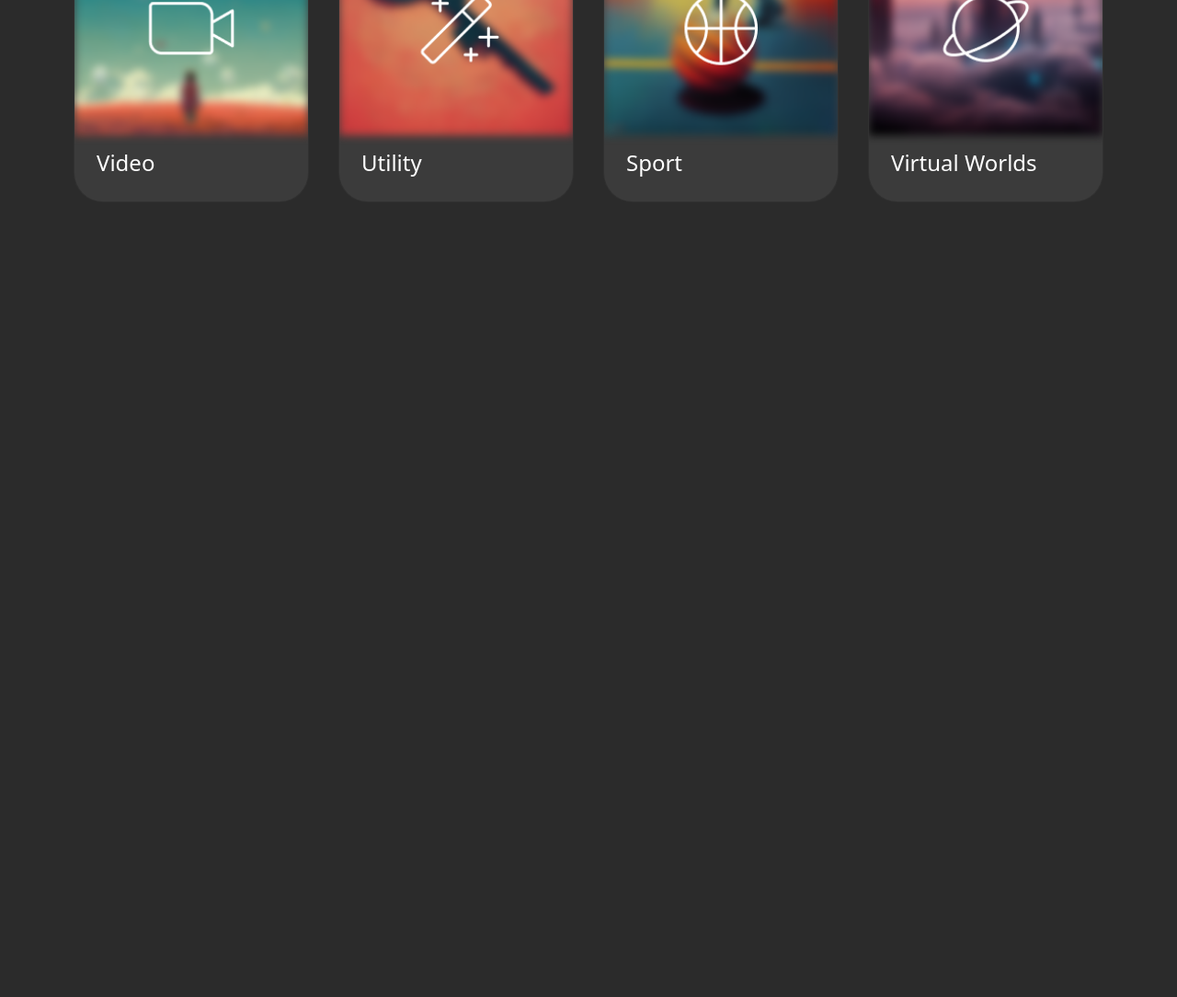
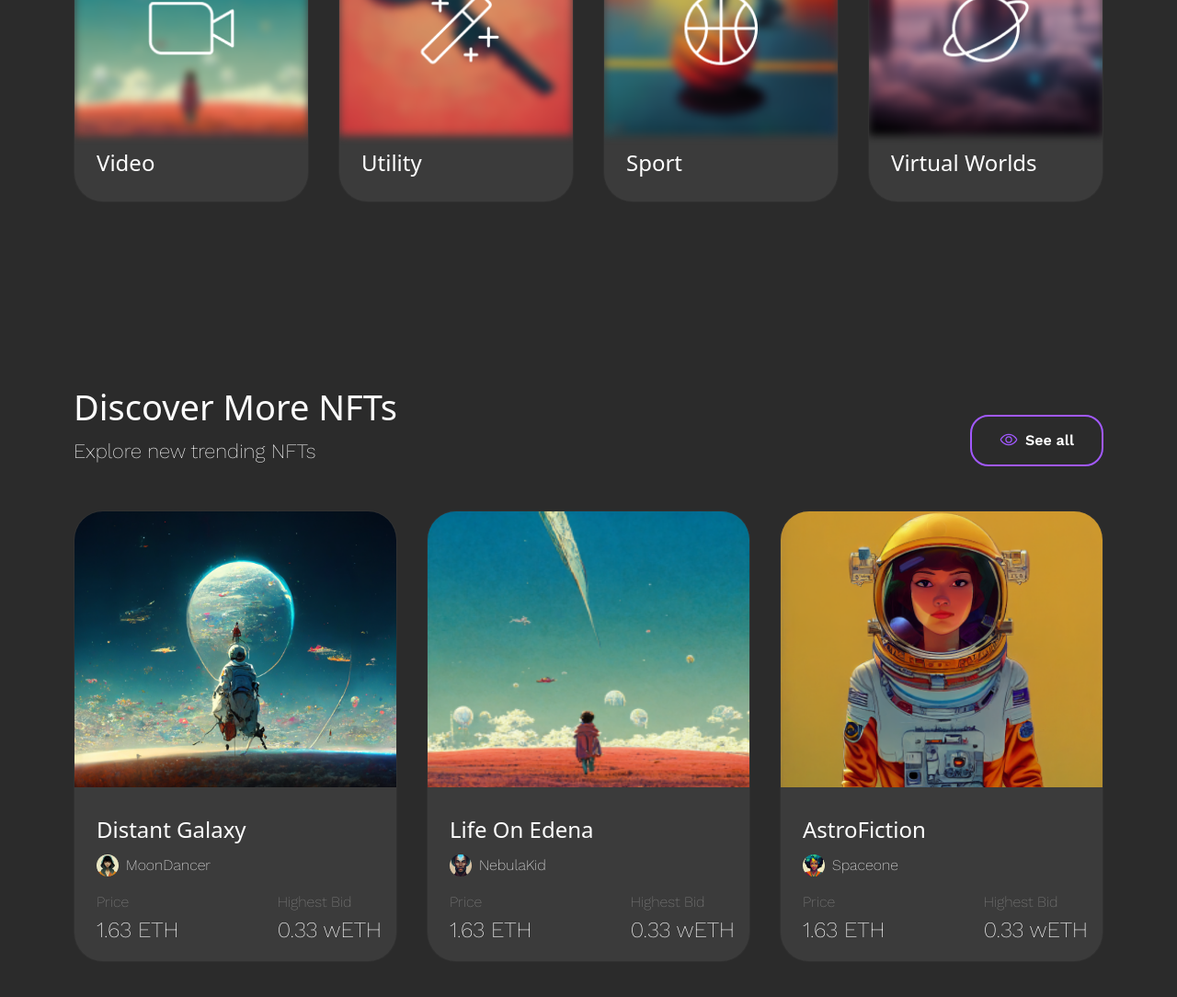
Before and after one commit to QV1LL/html-css-final-project-NFT-site-, a plain HTML site: page homepage.html in a window 1280 px wide. Shown: the part 3578-4662 px from the top of the page at 92% size. Before the commit the page ends 3878 px from the top, so only its background shows below. Drawn offline with nearby package versions, Linux system fonts and the light colour scheme.

Commit message:
Continue develop homepage, add some adaptive design

```diff
--- a/css/homePage.css
+++ b/css/homePage.css
@@ -39,6 +39,11 @@ figcaption {
   font-size: 22px;
   font-weight: 200;
   margin: 0;
+}
+
+.adaptive-button {
+  margin-top: 3em;
+  display: none !important;
 }
 
 .content__hero-section {
@@ -237,6 +242,30 @@ figcaption {
   }
 }
 
+.discover-more-nfts__cards-grid {
+  display: grid;
+  margin-top: 3em;
+  grid-template-columns: repeat(3, 1fr);
+  gap: 2em;
+
+  .card {
+    width: 100% !important;
+
+    .card-img-top {
+      height: 300px;
+    }
+  }
+
+  .description {
+    font-size: 1em;
+    color: #858584;
+  }
+
+  .text-white {
+    font-size: 1.5em;
+  }
+}
+
 @media (width < 1070px) {
   .card-row__card {
     flex-basis: 50% !important;
@@ -244,6 +273,14 @@ figcaption {
 
   .card-row__card:nth-child(2) {
     display: none;
+  }
+
+  .discover-more-nfts__cards-grid {
+    grid-template-columns: 1fr 1fr;
+
+    .card:nth-child(3) {
+      display: none;
+    }
   }
 
   .top-rated-artists__cards-grid .card:nth-child(n + 7) {
@@ -307,7 +344,26 @@ figcaption {
     display: none;
   }
 
-  .transparent-button {
+  .top-rated-artists__heading button {
     display: none !important;
   }
+
+  .discover-more-nfts__cards-grid {
+    grid-template-columns: 1fr;
+
+    .card:nth-child(3) {
+      display: block;
+    }
+
+    .card {
+      .card-img-top {
+        height: auto;
+      }
+    }
+  }
+
+  .adaptive-button {
+    display: block !important;
+    width: 100%;
+  }
 }
--- a/homepage.html
+++ b/homepage.html
@@ -427,6 +427,12 @@ https://cdn.jsdelivr.net/npm/reset-css@5.0.2/reset.min.css
               </div>
             </div>
           </div>
+          <button
+            class="button transparent-button adaptive-button d-flex gap-2"
+          >
+            <img src="./img/homePageImgs/RocketLaunchPurple.png" alt="user" />
+            <figcaption>View Rankings</figcaption>
+          </button>
         </div>
 
         <div class="content__browse-categories">
@@ -577,6 +583,103 @@ https://cdn.jsdelivr.net/npm/reset-css@5.0.2/reset.min.css
             </div>
           </div>
         </div>
+
+        <div class="content__discover-more-nfts">
+          <div
+            class="top-rated-artists__heading d-flex justify-content-between align-items-end"
+          >
+            <div>
+              <h3>Discover More NFTs</h3>
+              <p class="description">Explore new trending NFTs</p>
+            </div>
+            <button class="button transparent-button d-flex gap-2">
+              <img src="./img/homePageImgs/Eye.svg" alt="user" />
+              <figcaption>See all</figcaption>
+            </button>
+          </div>
+          <div class="discover-more-nfts__cards-grid">
+            <div class="card" style="width: 18rem" href="">
+              <img
+                src="./img/homePageImgs/Image Placeholder.png"
+                class="card-img-top"
+                alt="nft"
+              />
+              <div class="card-body">
+                <h4 class="card-title">Distant Galaxy</h4>
+                <figure class="d-flex gap-2">
+                  <img src="./img/homePageImgs/avatar 3.png" alt="Ava" />
+                  <figcaption>MoonDancer</figcaption>
+                </figure>
+                <div class="d-flex justify-content-between">
+                  <div>
+                    <p class="description">Price</p>
+                    <p class="description text-white">1.63 ETH</p>
+                  </div>
+                  <div>
+                    <p class="description">Highest Bid</p>
+                    <p class="description text-white">0.33 wETH</p>
+                  </div>
+                </div>
+              </div>
+            </div>
+
+            <div class="card" style="width: 18rem" href="">
+              <img
+                src="./img/homePageImgs/backgroundImage 5.png"
+                class="card-img-top"
+                alt="nft"
+              />
+              <div class="card-body">
+                <h4 class="card-title">Life On Edena</h4>
+                <figure class="d-flex gap-2">
+                  <img src="./img/homePageImgs/avatar 1.png" alt="Ava" />
+                  <figcaption>NebulaKid</figcaption>
+                </figure>
+                <div class="d-flex justify-content-between">
+                  <div>
+                    <p class="description">Price</p>
+                    <p class="description text-white">1.63 ETH</p>
+                  </div>
+                  <div>
+                    <p class="description">Highest Bid</p>
+                    <p class="description text-white">0.33 wETH</p>
+                  </div>
+                </div>
+              </div>
+            </div>
+
+            <div class="card" style="width: 18rem" href="">
+              <img
+                src="./img/homePageImgs/Image Placeholder .png"
+                class="card-img-top"
+                alt="nft"
+              />
+              <div class="card-body">
+                <h4 class="card-title">AstroFiction</h4>
+                <figure class="d-flex gap-2">
+                  <img src="./img/homePageImgs/avatar 2.png" alt="Ava" />
+                  <figcaption>Spaceone</figcaption>
+                </figure>
+                <div class="d-flex justify-content-between">
+                  <div>
+                    <p class="description">Price</p>
+                    <p class="description text-white">1.63 ETH</p>
+                  </div>
+                  <div>
+                    <p class="description">Highest Bid</p>
+                    <p class="description text-white">0.33 wETH</p>
+                  </div>
+                </div>
+              </div>
+            </div>
+          </div>
+          <button
+            class="button transparent-button adaptive-button d-flex gap-2"
+          >
+            <img src="./img/homePageImgs/Eye.svg" alt="user" />
+            <figcaption>See all</figcaption>
+          </button>
+        </div>
       </div>
     </div>
   </body>
```
Also changed, not shown: img/homePageImgs/Eye.svg (added), img/homePageImgs/Image Placeholder .png (added), img/homePageImgs/avatar 1.png (added), img/homePageImgs/avatar 2.png (added), img/homePageImgs/avatar 3.png (added).
